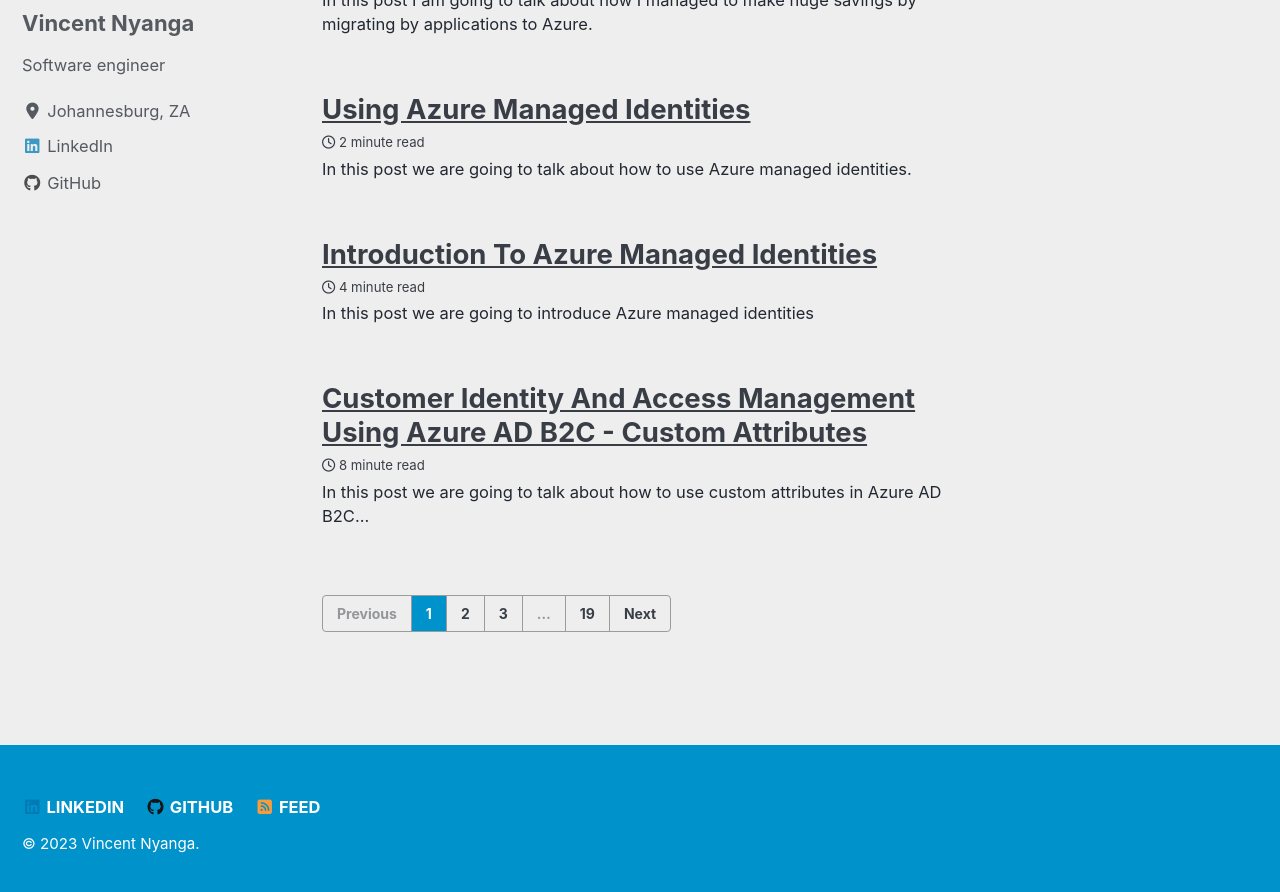
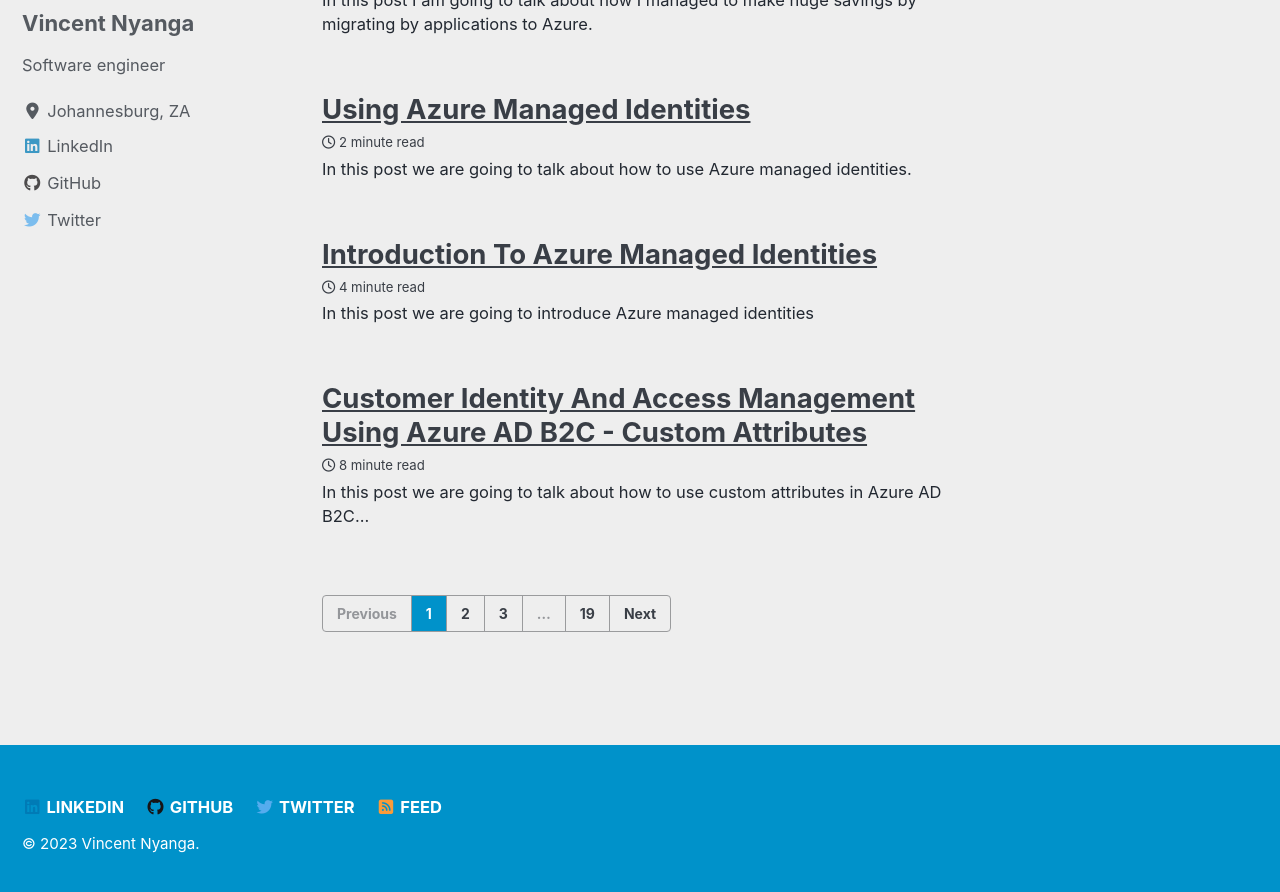
Before and after one commit to vince-nyanga/vince-nyanga.github.io, a Jekyll site: the page built from index.html, in a window 1280 px wide and 900 px high, scrolled down 518 px. Shown: the top 892 px of the window. Built offline with Jekyll 4.4.1, drawn with Linux system fonts in a browser that asks for light colours; cached includes are drawn as plain includes; nearby versions of some CDN libraries; the list of posts is cut into pages by our own code.

Commit message:
added twitter

```diff
--- a/_config.yml
+++ b/_config.yml
@@ -63,8 +63,9 @@
 reCaptcha:
   siteKey:
   secret:
-atom_feed:
+feed:
   path: # blank (default) uses feed.xml
+  tags: true
 search: true
 search_full_content: # true, false (default)
 search_provider: # lunr (default), algolia, google
@@ -118,6 +119,9 @@
     - label: "GitHub"
       icon: "fab fa-fw fa-github"
       url: "https://github.com/vince-nyanga/"
+    - label: "Twitter"
+      icon: "fab fa-fw fa-twitter"
+      url: "https://twitter.com/vincent_nyanga"
 
 # Site Footer
 footer:
@@ -128,6 +132,9 @@
     - label: "GitHub"
       icon: "fab fa-fw fa-github"
       url: "https://github.com/vince-nyanga/"
+    - label: "Twitter"
+      icon: "fab fa-fw fa-twitter"
+      url: "https://twitter.com/vincent_nyanga"
 
 # Reading Files
 include:
```
Also changed, not shown: Gemfile.lock, 1 other file.
